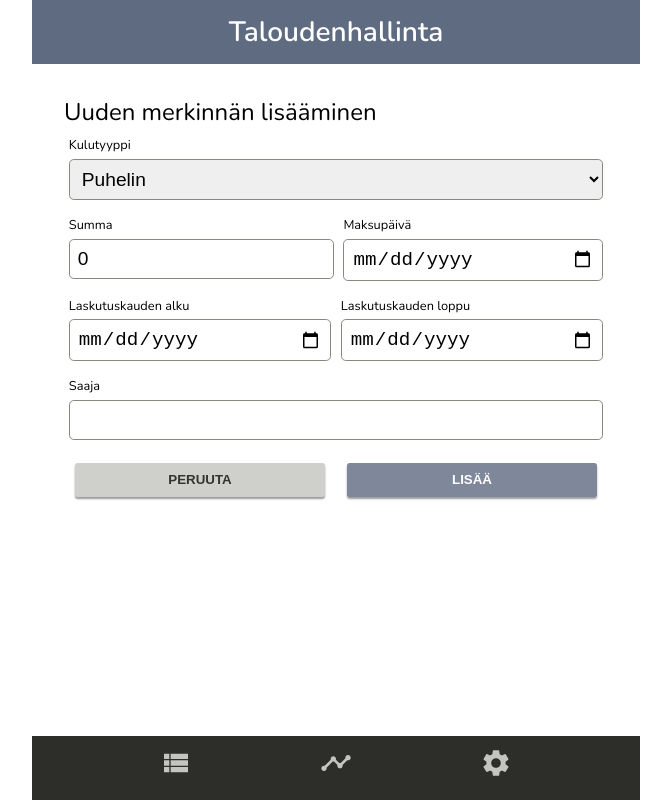
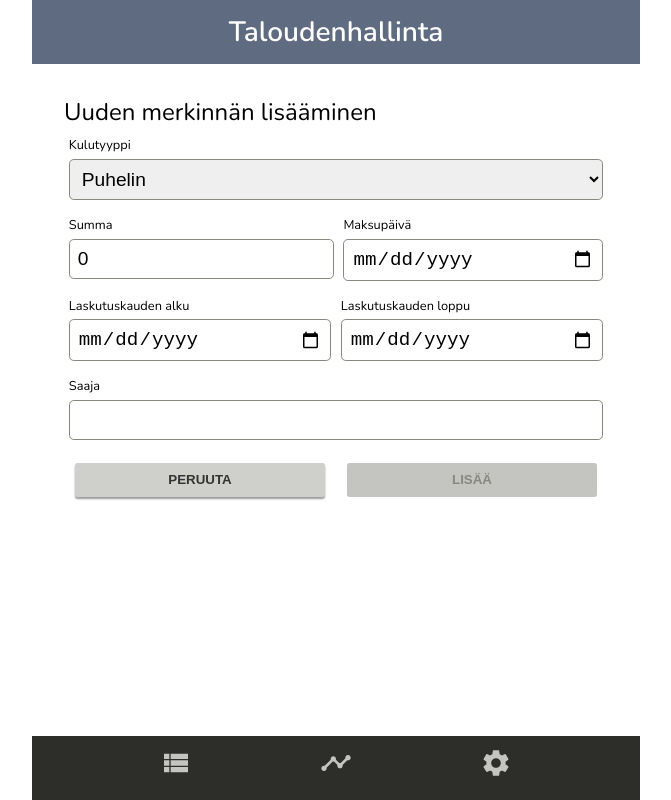
Before and after one commit to pekkatapio/taloudenhallinta, a React (Vite) app: page /add in a window 1280 px wide. Shown: the whole page, without its empty margins (304-975 px from the left). Built offline with nearby package versions, Linux system fonts and the light colour scheme.

Commit message:
lisää lomakkeelle pakollisten kenttien tarkistuksen

```diff
--- a/src/components/ItemForm/ItemForm.jsx
+++ b/src/components/ItemForm/ItemForm.jsx
@@ -76,7 +76,14 @@ function ItemForm(props) {
               <Button onClick={handleCancel}>PERUUTA</Button>
             </div>
             <div>
-              <Button primary type='submit'>{ props.formData ? "TALLENNA" : "LISÄÄ" }</Button>
+              <Button primary
+                      disabled={values.type &&
+                                values.amount &&
+                                values.paymentDate &&
+                                values.receiver ? "" : "disabled"}
+                      type='submit'>
+                { props.formData ? "TALLENNA" : "LISÄÄ" }
+              </Button>
             </div>
           </div>
         </div>
```
